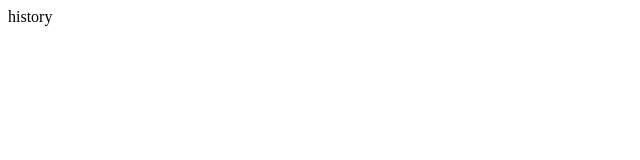
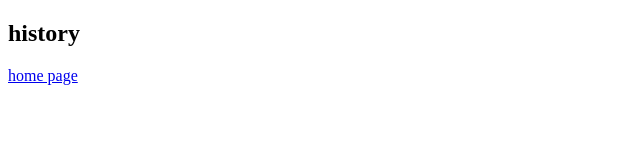
Before and after one commit to zoryandras/gatsby-project, a Gatsby site in the folder gatsby-starter-hello-world/: page /company/history in a window 1280 px wide. Shown: the whole page, without its empty margins (0-640 px from the left). Built offline with nearby package versions, Linux system fonts and the light colour scheme; Gatsby itself is replaced by a stand-in of ours.

Commit message:
Trying out links!

```diff
--- a/gatsby-starter-hello-world/src/pages/company/history.js
+++ b/gatsby-starter-hello-world/src/pages/company/history.js
@@ -1,8 +1,12 @@
+import { Link } from 'gatsby'
 import React from 'react'
 
 const history = () => {
   return (
-    <div>history</div>
+    <div>
+      <h2>history</h2>
+      <Link to="/">home page</Link>
+    </div>
   )
 }
 
```
Also changed, not shown: gatsby-starter-hello-world/src/pages/index.js (+9 -4 lines).
